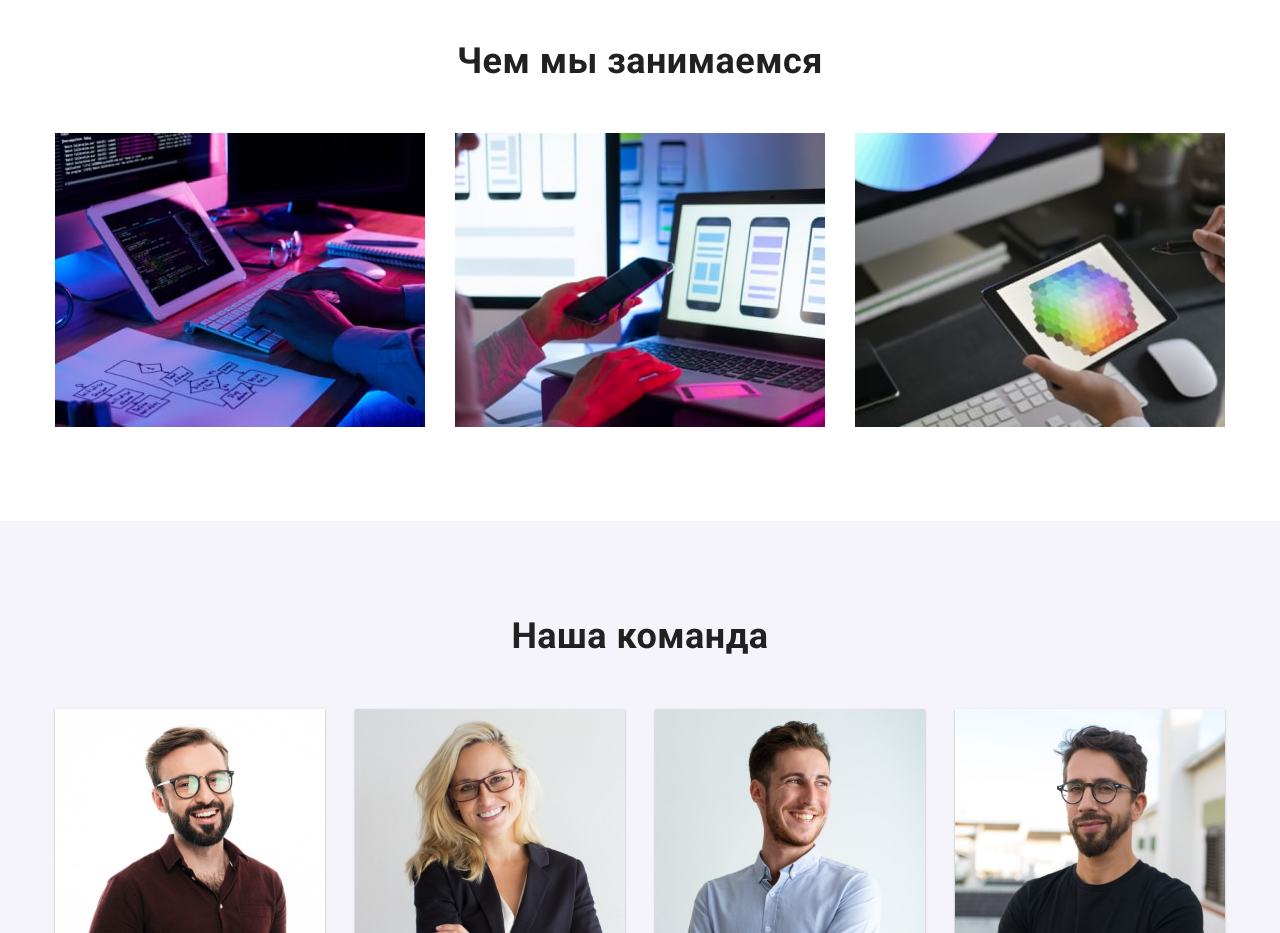
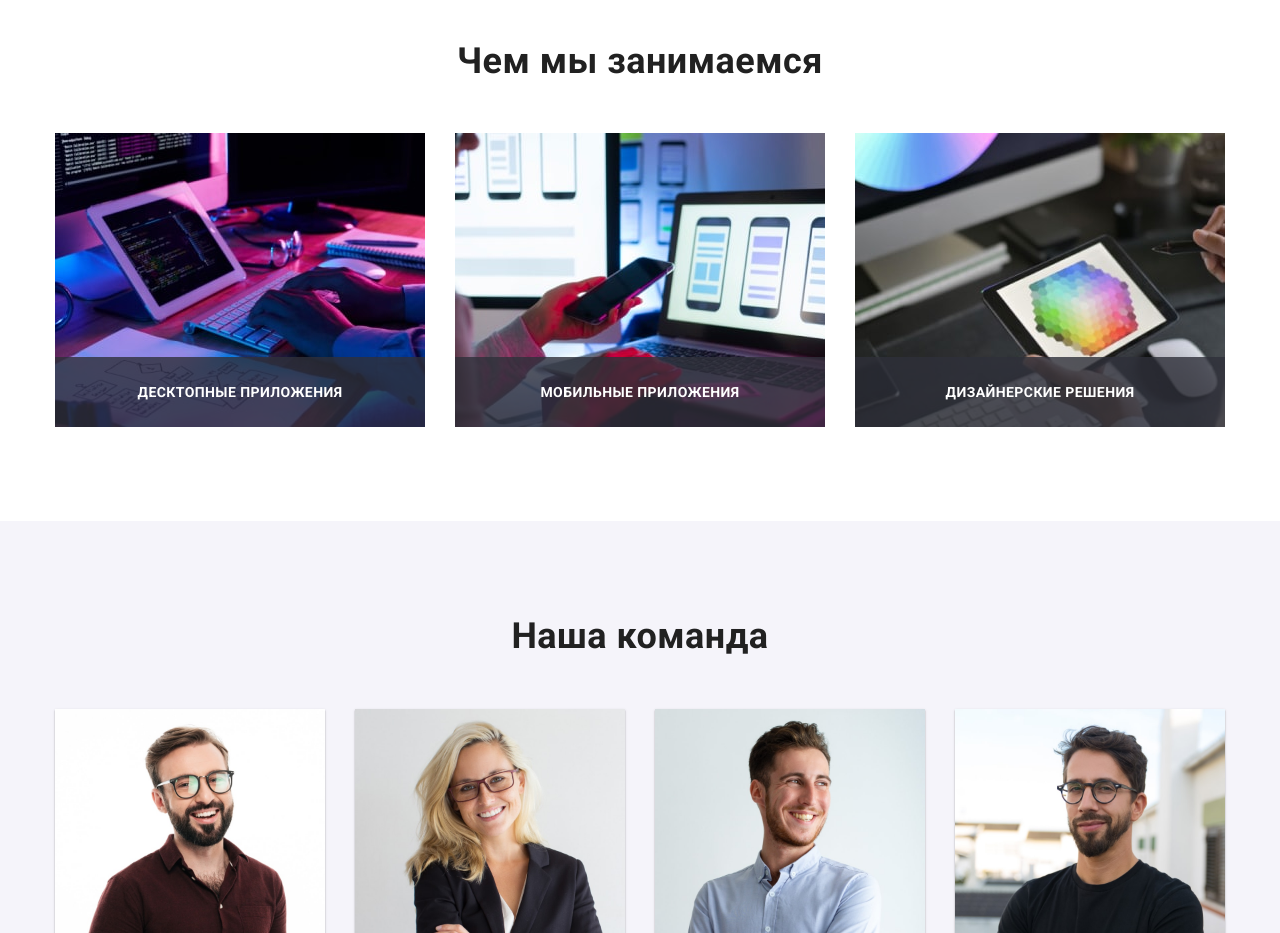
Before and after one commit to Gal4enock/Gal4enock-goit-markup-hw-05, a plain HTML site: page index.html in a window 1280 px wide. Shown: the part 1080-2013 px from the top of the page. Drawn offline with nearby package versions, Linux system fonts and the light colour scheme.

Commit message:
добавляет описание в "чем мы занимаемся"

```diff
--- a/css/styles.css
+++ b/css/styles.css
@@ -355,6 +355,26 @@ margin-bottom: 10px;
 .section-todo-list li:not(:last-child) {
     margin-right: 30px;
 }
+.todo-list-item {
+    position: relative;
+}
+.todo-description {
+    display: flex;
+    position: absolute;
+    bottom: 0px;
+    font-weight: 700;
+    font-size: 14px;
+    line-height: 1.14px;
+    text-align: center;
+    letter-spacing: 0.03em;
+    text-transform: uppercase;
+    color: var(--other-color);
+    background: rgba(47, 48, 58, 0.8);
+    height: 70px;
+    width: 100%;
+    align-items: center;
+    justify-content: center;
+}
 /* Расположение шапки */
 .site-nav, nav, .site-address, .address-section {
     display: flex;
--- a/index.html
+++ b/index.html
@@ -82,14 +82,17 @@
             <div class="container">
                 <h2 class="section-title">Чем мы занимаемся</h2>
                 <ul class="section-todo-list">
-                    <li>
+                    <li class="todo-list-item">
                         <img src="./img/comp.jpg" alt="ноутбук" width="370" height="294" >
+                        <p class="todo-description">десктопные приложения</p>
                         </li>
-                    <li>
+                    <li class="todo-list-item">
                         <img src="./img/phone.jpg" alt="мобильный телефон" width="370" height="294" >
+                        <P class="todo-description">мобильные приложения</P>
                         </li>
-                    <li>
+                    <li class="todo-list-item">
                         <img src="./img/nout.jpg" alt="компьютерный монитор" width="370" height="294" >
+                        <p class="todo-description">дизайнерские решения</p>
                         </li>
                 </ul>
             </div>
```
